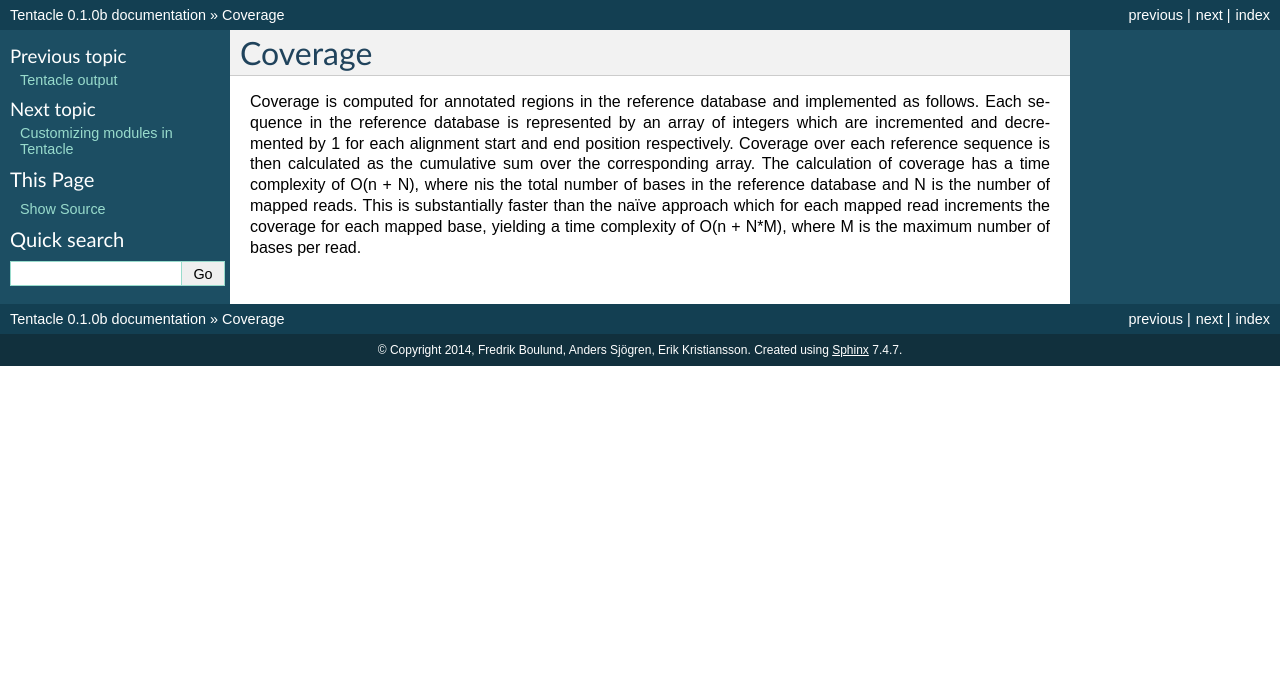
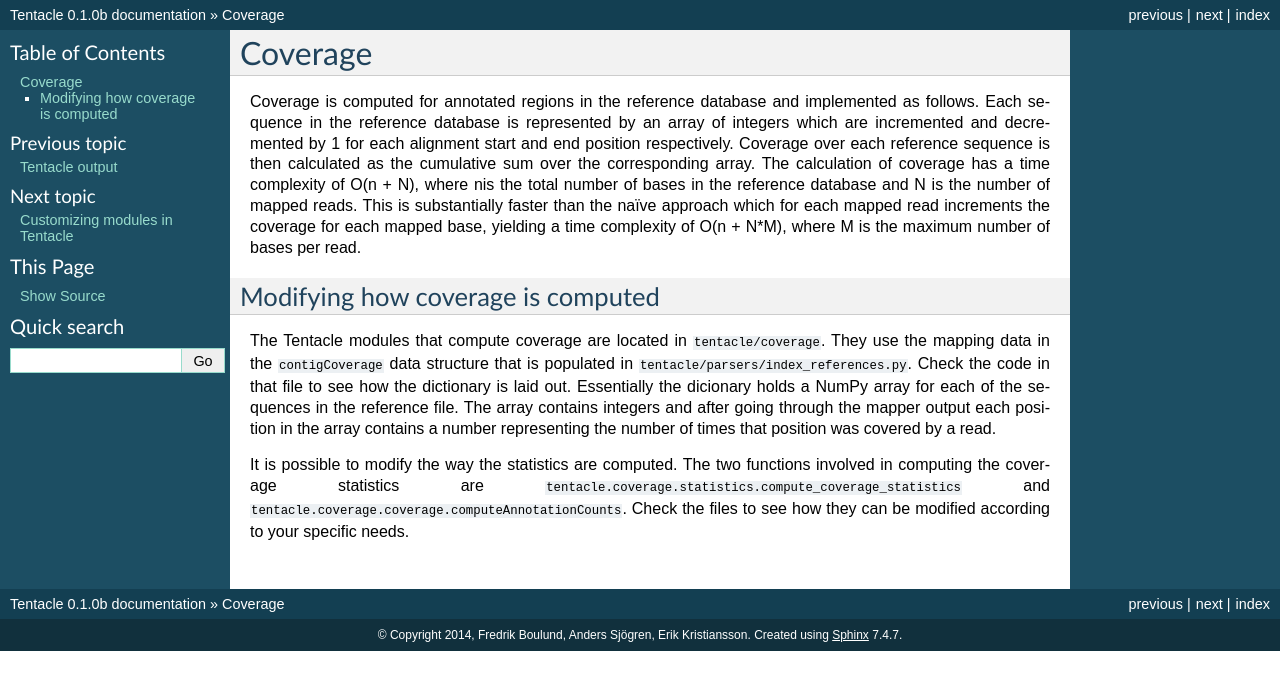
Before and after one commit to boulund/tentacle, a Sphinx documentation site: the page built from documentation/source/coverage.rst, in a window 1280 px wide. Shown: the top 690 px of the page. Built offline with Sphinx 7.4.7, drawn with Linux system fonts in a browser that asks for light colours.

Commit message:
Updated documentation. Removed redundat function.

```diff
--- a/documentation/source/coverage.rst
+++ b/documentation/source/coverage.rst
@@ -13,3 +13,22 @@
 approach which for each mapped read increments the coverage for each mapped
 base, yielding a time complexity of O(n + N*M), where M is the
 maximum number of bases per read.
+
+Modifying how coverage is computed
+**********************************
+The Tentacle modules that compute coverage are located in
+``tentacle/coverage``.  They use the mapping data in the ``contigCoverage``
+data structure that is populated in ``tentacle/parsers/index_references.py``.
+Check the code in that file to see how the dictionary is laid out. Essentially
+the dicionary holds a NumPy array for each of the sequences in the reference
+file. The array contains integers and after going through the mapper output
+each position in the array contains a number representing the number of times
+that position was covered by a read.
+
+It is possible to modify the way the statistics are computed. The two functions
+involved in computing the coverage statistics are
+``tentacle.coverage.statistics.compute_coverage_statistics`` and
+``tentacle.coverage.coverage.computeAnnotationCounts``. Check the files to see
+how they can be modified according to your specific needs.
+
+.. TODO: The previous paragraphs should link to the files for viewing in the browser.
```
